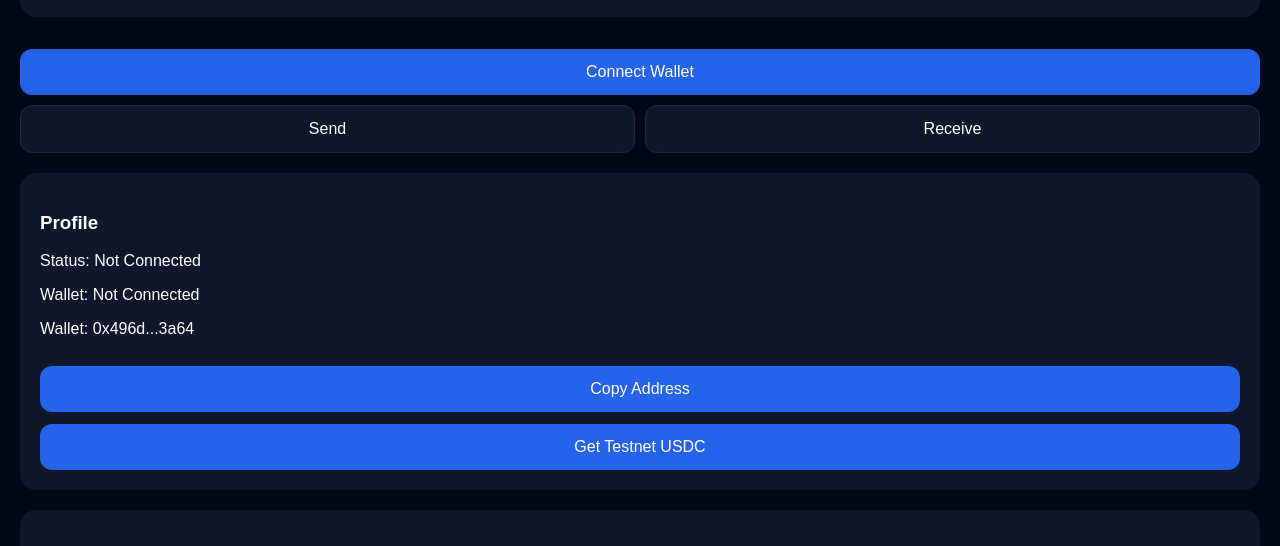
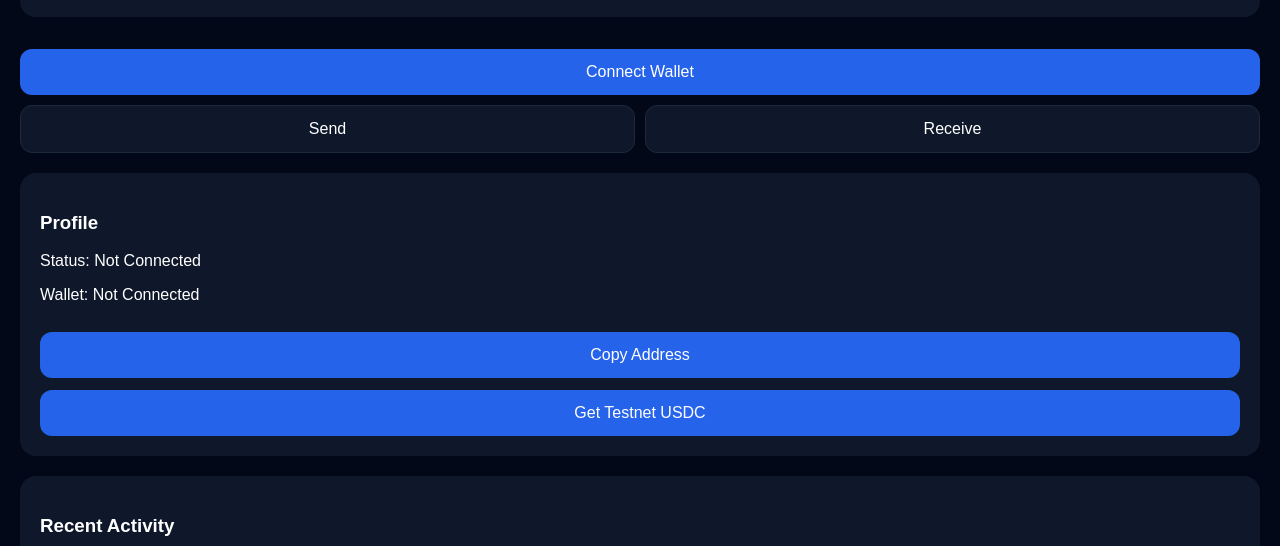
Before and after one commit to khanindradeka1993/arcpay-mini, a plain HTML site: page index.html in a window 1280 px wide. Shown: the part 251-797 px from the top of the page. Drawn offline with Linux system fonts and the light colour scheme.

Commit message:
Update index.html

```diff
--- a/index.html
+++ b/index.html
@@ -123,7 +123,6 @@
 
 <p>Wallet: <span id="walletText">Not Connected</span></p>
 
-  <p>Wallet: 0x496d...3a64</p>
 <button id="copyBtn">Copy Address</button>
 <button id="faucetBtn">Get Testnet USDC</button>
 </div>
```
